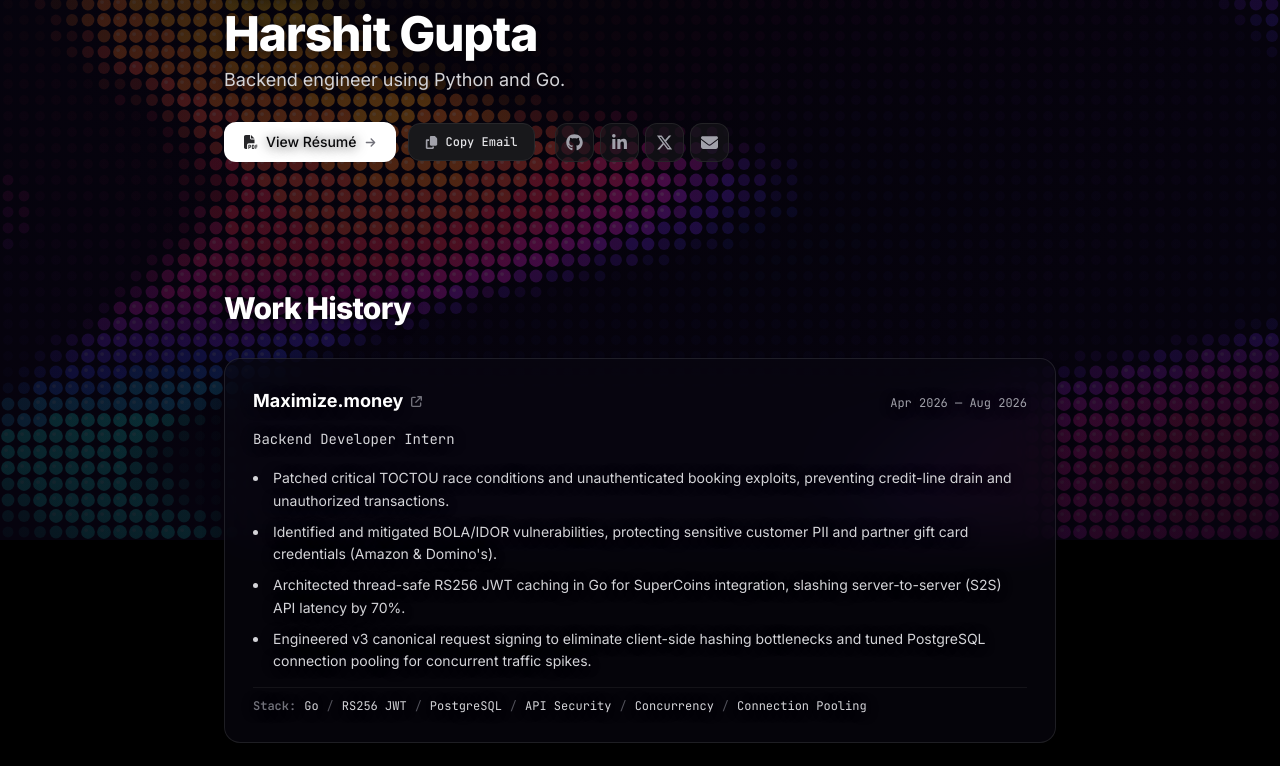
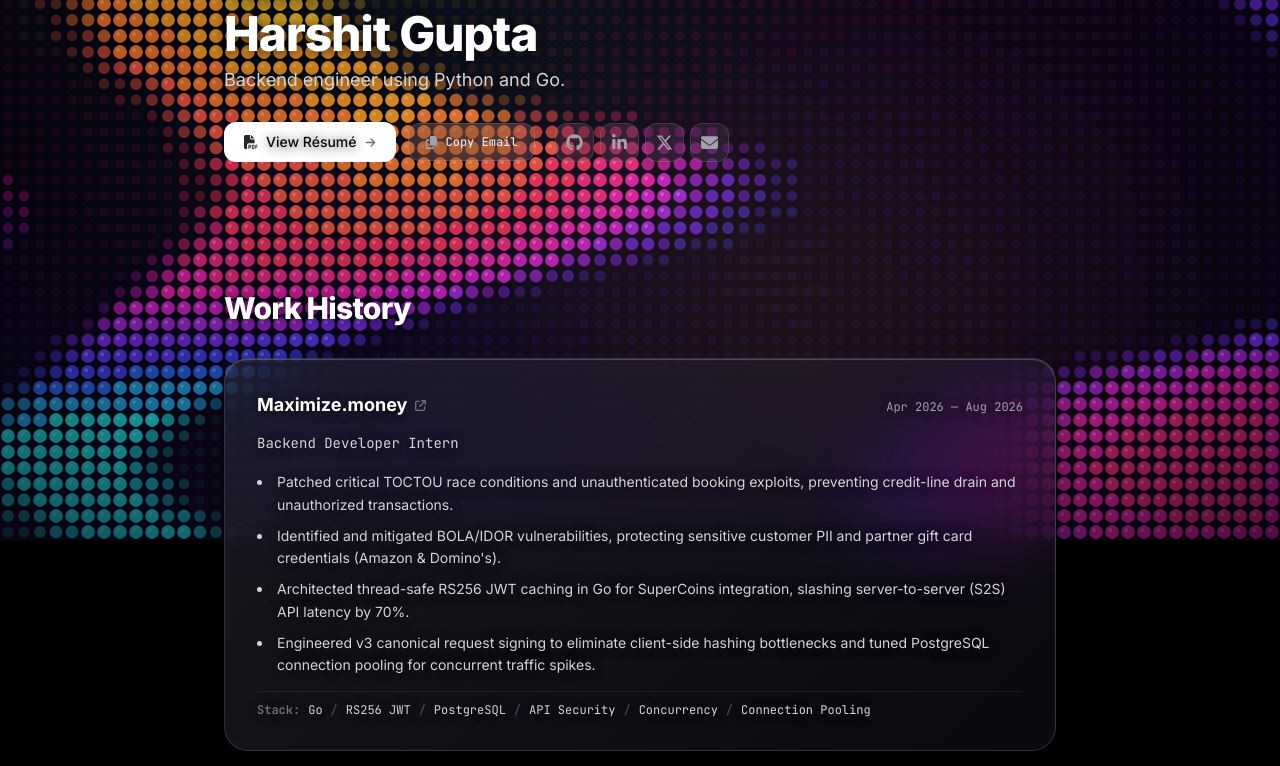
Before and after one commit to linuxer77/Portfolio, a Next.js app: page / in a window 1280 px wide. Shown: the part 260-1026 px from the top of the page. Built offline with nearby package versions, Linux system fonts and the light colour scheme.

Commit message:
Implement frosted glass cards matching reference UI with soft blur, specular rim and luminous refraction

```diff
--- a/app/globals.css
+++ b/app/globals.css
@@ -11,6 +11,50 @@
   --theme-glow-shadow: rgba(0, 240, 255, 0.55);
   --theme-accent: #00f0ff;
   --theme-accent-hover: #38bdf8;
+}
+
+@layer components {
+  /* Ultra-smooth frosted glass card matching reference design */
+  .glass-card {
+    background: linear-gradient(
+      135deg,
+      rgba(255, 255, 255, 0.08) 0%,
+      rgba(255, 255, 255, 0.02) 100%
+    ), rgba(9, 8, 20, 0.52);
+    backdrop-filter: blur(40px) saturate(160%);
+    -webkit-backdrop-filter: blur(40px) saturate(160%);
+    border: 1px solid rgba(255, 255, 255, 0.14);
+    border-radius: 1.5rem;
+    box-shadow:
+      inset 0 1px 1px 0 rgba(255, 255, 255, 0.22),
+      inset 0 0 20px 0 rgba(255, 255, 255, 0.02),
+      0 20px 50px -10px rgba(0, 0, 0, 0.65);
+    transition: all 0.3s cubic-bezier(0.16, 1, 0.3, 1);
+  }
+
+  .glass-card:hover {
+    border-color: rgba(255, 255, 255, 0.26);
+    box-shadow:
+      inset 0 1px 1px 0 rgba(255, 255, 255, 0.32),
+      inset 0 0 24px 0 rgba(255, 255, 255, 0.04),
+      0 24px 60px -10px rgba(0, 0, 0, 0.8);
+  }
+
+  /* Frosted pill badge / button */
+  .glass-pill {
+    background: rgba(255, 255, 255, 0.07);
+    backdrop-filter: blur(20px);
+    -webkit-backdrop-filter: blur(20px);
+    border: 1px solid rgba(255, 255, 255, 0.18);
+    box-shadow: inset 0 1px 1px 0 rgba(255, 255, 255, 0.16);
+    border-radius: 9999px;
+    transition: all 0.2s ease;
+  }
+
+  .glass-pill:hover {
+    background: rgba(255, 255, 255, 0.12);
+    border-color: rgba(255, 255, 255, 0.3);
+  }
 }
 
 @layer base {
--- a/components/BackgroundAmbience.tsx
+++ b/components/BackgroundAmbience.tsx
@@ -12,8 +12,11 @@ export default function BackgroundAmbience() {
       style={{ backgroundColor: theme.bgBase }}
       aria-hidden="true"
     >
-      {/* 1. Underlying Atmospheric Ambient Glow Blooms matching the active flavour */}
-      <div className="absolute inset-0">
+      {/* 1. Interactive LED Dot Matrix Canvas (running from led-background(1).html with dynamic flavour palette) */}
+      <LedCanvasBackground theme={theme} />
+
+      {/* 2. Atmospheric Ambient Glow Blooms with screen blend for rich luminous clouds behind glass */}
+      <div className="absolute inset-0 mix-blend-screen opacity-70 pointer-events-none">
         {theme.blooms.map((bloom, index) => (
           <div
             key={`${theme.id}-bloom-${index}`}
@@ -32,18 +35,6 @@ export default function BackgroundAmbience() {
           />
         ))}
       </div>
-
-      {/* 2. Interactive LED Dot Matrix Canvas (running from led-background(1).html with dynamic flavour palette) */}
-      <LedCanvasBackground theme={theme} />
-
-      {/* 3. Center-Column Text Readability Shadow Mask */}
-      <div
-        className="absolute inset-0 pointer-events-none"
-        style={{
-          background:
-            "radial-gradient(ellipse 70% 85% at 50% 35%, rgba(4,2,8,0.48) 0%, rgba(4,2,8,0.18) 60%, transparent 100%)",
-        }}
-      />
     </div>
   );
 }
--- a/components/Certifications.tsx
+++ b/components/Certifications.tsx
@@ -13,7 +13,7 @@ export default function Certifications() {
         {certifications.map((cert) => (
           <div
             key={cert.title}
-            className="p-6 sm:p-7 rounded-2xl bg-[#090812]/60 backdrop-blur-xl border border-white/[0.1] hover:border-white/[0.2] transition-all duration-300 shadow-xl shadow-black/40 space-y-2 group"
+            className="glass-card p-6 sm:p-8 space-y-2 group"
           >
             <div className="flex flex-col sm:flex-row sm:items-baseline sm:justify-between gap-1">
               <div className="flex items-center gap-2">
@@ -46,7 +46,7 @@ export default function Certifications() {
         ))}
 
         {/* Education */}
-        <div className="p-6 sm:p-7 rounded-2xl bg-[#090812]/60 backdrop-blur-xl border border-white/[0.1] hover:border-white/[0.2] transition-all duration-300 shadow-xl shadow-black/40 space-y-2">
+        <div className="glass-card p-6 sm:p-8 space-y-2">
           <div className="flex flex-col sm:flex-row sm:items-baseline sm:justify-between gap-1">
             <h3 className="text-lg font-bold text-white">
               {education.degree}
--- a/components/Contact.tsx
+++ b/components/Contact.tsx
@@ -22,7 +22,7 @@ export default function Contact() {
 
   return (
     <section id="contact" className="py-10 sm:py-14">
-      <div className="p-7 sm:p-8 rounded-2xl bg-[#090812]/60 backdrop-blur-xl border border-white/[0.1] shadow-xl shadow-black/40 space-y-6">
+      <div className="glass-card p-7 sm:p-9 space-y-6">
         <h2 className="text-2xl sm:text-3xl font-extrabold tracking-tight text-white">
           Get In Touch
         </h2>
--- a/components/Experience.tsx
+++ b/components/Experience.tsx
@@ -12,7 +12,7 @@ export default function Experience() {
         {experiences.map((exp) => (
           <div
             key={exp.company}
-            className="p-6 sm:p-7 rounded-2xl bg-[#090812]/60 backdrop-blur-xl border border-white/[0.1] hover:border-white/[0.2] transition-all duration-300 shadow-xl shadow-black/40 space-y-3.5 group"
+            className="glass-card p-6 sm:p-8 space-y-3.5 group"
           >
             {/* Header: Company & Date */}
             <div className="flex flex-col sm:flex-row sm:items-baseline sm:justify-between gap-1">
--- a/components/Hero.tsx
+++ b/components/Hero.tsx
@@ -63,7 +63,7 @@ export default function Hero() {
           <button
             onClick={copyEmail}
             type="button"
-            className="inline-flex items-center gap-2 px-4 py-2.5 rounded-xl font-medium text-sm bg-zinc-900 text-zinc-200 border border-zinc-800 hover:border-zinc-700 hover:bg-zinc-800 transition-all duration-200"
+            className="inline-flex items-center gap-2 px-4 py-2.5 rounded-xl font-medium text-sm bg-white/[0.06] hover:bg-white/[0.12] text-zinc-200 border border-white/[0.14] backdrop-blur-xl transition-all duration-200"
           >
             {copied ? (
               <>
@@ -84,7 +84,7 @@ export default function Hero() {
               target="_blank"
               rel="noreferrer"
               aria-label="GitHub"
-              className="p-2.5 text-zinc-400 hover:text-white rounded-xl bg-zinc-900/60 border border-zinc-800/80 hover:border-zinc-700 hover:bg-zinc-800/60 transition-all duration-200"
+              className="p-2.5 text-zinc-400 hover:text-white rounded-xl bg-white/[0.06] hover:bg-white/[0.12] border border-white/[0.12] backdrop-blur-xl transition-all duration-200"
             >
               <FaGithub size={17} />
             </a>
@@ -93,7 +93,7 @@ export default function Hero() {
               target="_blank"
               rel="noreferrer"
               aria-label="LinkedIn"
-              className="p-2.5 text-zinc-400 hover:text-white rounded-xl bg-zinc-900/60 border border-zinc-800/80 hover:border-zinc-700 hover:bg-zinc-800/60 transition-all duration-200"
+              className="p-2.5 text-zinc-400 hover:text-white rounded-xl bg-white/[0.06] hover:bg-white/[0.12] border border-white/[0.12] backdrop-blur-xl transition-all duration-200"
             >
               <FaLinkedinIn size={17} />
             </a>
@@ -102,14 +102,14 @@ export default function Hero() {
               target="_blank"
               rel="noreferrer"
               aria-label="Twitter"
-              className="p-2.5 text-zinc-400 hover:text-white rounded-xl bg-zinc-900/60 border border-zinc-800/80 hover:border-zinc-700 hover:bg-zinc-800/60 transition-all duration-200"
+              className="p-2.5 text-zinc-400 hover:text-white rounded-xl bg-white/[0.06] hover:bg-white/[0.12] border border-white/[0.12] backdrop-blur-xl transition-all duration-200"
             >
               <FaXTwitter size={17} />
             </a>
             <a
               href={`mailto:${personalData.email}`}
               aria-label="Email"
-              className="p-2.5 text-zinc-400 hover:text-white rounded-xl bg-zinc-900/60 border border-zinc-800/80 hover:border-zinc-700 hover:bg-zinc-800/60 transition-all duration-200"
+              className="p-2.5 text-zinc-400 hover:text-white rounded-xl bg-white/[0.06] hover:bg-white/[0.12] border border-white/[0.12] backdrop-blur-xl transition-all duration-200"
             >
               <FaEnvelope size={17} />
             </a>
--- a/components/LedCanvasBackground.tsx
+++ b/components/LedCanvasBackground.tsx
@@ -170,12 +170,12 @@ export default function LedCanvasBackground({ theme }: LedCanvasBackgroundProps)
   return (
     <div className="absolute inset-0">
       <canvas ref={canvasRef} className="w-full h-full block" />
-      {/* Balanced shadow vignette for clean text readability while keeping LED dots luminous */}
+      {/* Balanced shadow vignette: keeps center vibrant for glass refraction while fading edges gracefully */}
       <div
         className="absolute inset-0 pointer-events-none"
         style={{
           background:
-            "radial-gradient(ellipse 85% 75% at 50% 45%, rgba(6,3,14,0.45) 0%, rgba(6,3,14,0.75) 55%, rgba(6,3,14,0.92) 100%)",
+            "radial-gradient(ellipse 90% 80% at 50% 45%, rgba(6,3,14,0.08) 0%, rgba(6,3,14,0.38) 65%, rgba(6,3,14,0.85) 100%)",
         }}
       />
     </div>
--- a/components/Navbar.tsx
+++ b/components/Navbar.tsx
@@ -29,8 +29,8 @@ export default function Navbar() {
     <header className="fixed top-0 left-0 right-0 z-50 px-4 py-4 transition-all duration-300">
       <div
         className={`max-w-4xl mx-auto flex items-center justify-between px-4 sm:px-6 py-2.5 rounded-full transition-all duration-300 ${scrolled
-          ? "bg-[#0c0a14]/90 backdrop-blur-md border border-white/[0.1] shadow-2xl shadow-black/80"
-          : "bg-[#0c0a14]/70 backdrop-blur-sm border border-white/[0.08]"
+          ? "bg-[#0c0a14]/80 backdrop-blur-2xl border border-white/[0.14] shadow-2xl shadow-black/80"
+          : "bg-[#0c0a14]/55 backdrop-blur-xl border border-white/[0.1]"
           }`}
       >
         <Link
--- a/components/Projects.tsx
+++ b/components/Projects.tsx
@@ -18,7 +18,7 @@ export default function Projects() {
         {projects.map((project) => (
           <article
             key={project.title}
-            className="group flex flex-col justify-between space-y-4 p-6 sm:p-7 rounded-2xl bg-[#090812]/60 backdrop-blur-xl border border-white/[0.1] hover:border-white/[0.2] transition-all duration-300 shadow-xl shadow-black/40"
+            className="glass-card p-6 sm:p-8 group flex flex-col justify-between space-y-4"
           >
             <div className="space-y-3.5">
               {/* Preview Image */}
--- a/components/Skills.tsx
+++ b/components/Skills.tsx
@@ -8,7 +8,7 @@ export default function Skills() {
         Tech Stack
       </h2>
 
-      <div className="p-6 sm:p-7 rounded-2xl bg-[#090812]/60 backdrop-blur-xl border border-white/[0.1] shadow-xl shadow-black/40 space-y-4">
+      <div className="glass-card p-6 sm:p-8 space-y-4">
         {skillCategories.map((category, idx) => (
           <div key={category.title}>
             <div className="flex flex-col sm:flex-row sm:items-baseline gap-2 sm:gap-6 py-2">
```
